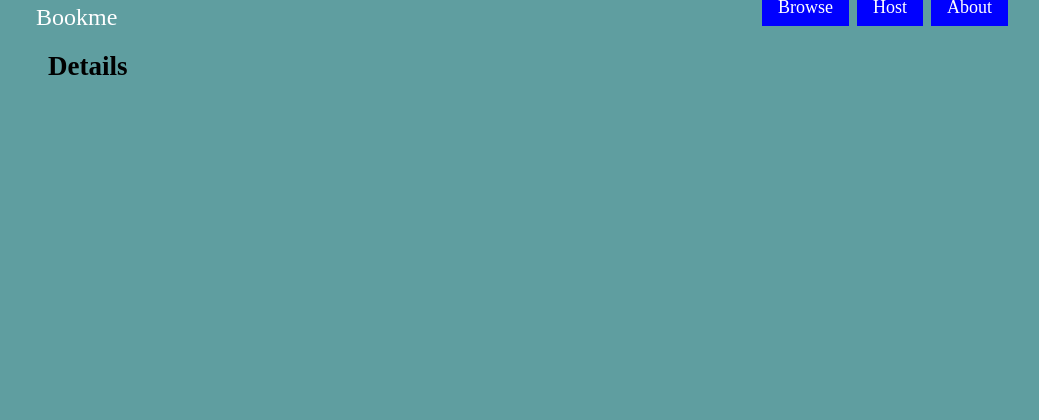
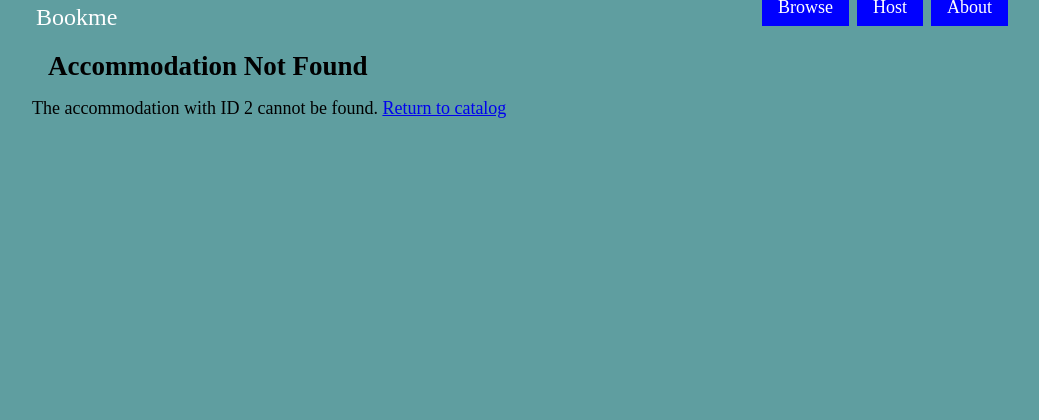
Before and after one commit to RadoslavDimchev/Bookme, a Node server app: page /catalog/2 in a window 1280 px wide. Shown: the top 420 px of the page, without its empty margins (118-1157 px from the left). Run offline with Node 20, Linux system fonts and the light colour scheme; some libraries are stand-ins or nearby versions.

Commit message:
Implemented Catalog, Details and not found rooom

```diff
--- a/controllers/catalogController.js
+++ b/controllers/catalogController.js
@@ -1,16 +1,31 @@
+const { getAll, getById } = require('../services/accommodationServise');
+
 const router = require('express').Router();
 
 
 router.get('/', (req, res) => {
+  const rooms = getAll();
   res.render('catalog', {
-    title: 'All Accommodation'
+    title: 'All Accommodation',
+    rooms
   });
 });
 
 router.get('/:id', (req, res) => {
-  res.render('details', {
-    title: 'Accommodation Details'
-  });
+  const id = req.params.id;
+  const room = getById(id);
+
+  if (room) {
+    res.render('details', {
+      title: 'Accommodation Details',
+      room
+    });
+  } else {
+    res.render('roomNotFound', {
+      title: 'Accommodation Details',
+      id
+    });
+  }
 });
 
 module.exports = router;
--- a/models/data.json
+++ b/models/data.json
@@ -0,0 +1,10 @@
+[
+  {
+    "id": "1234",
+    "name": "Room",
+    "description": "Nice view",
+    "city": "Sandanski",
+    "beds": 2,
+    "price": 100
+  }
+]
--- /dev/null
+++ b/services/accommodationServise.js
@@ -0,0 +1,30 @@
+const fs = require('fs');
+
+
+const filename = './models/data.json';
+const data = JSON.parse(fs.readFileSync(filename));
+
+async function persist() {
+  return new Promise((res, rej) => {
+    fs.writeFile(filename, JSON.stringify(data), (err) => {
+      if (err === null) {
+        res();
+      } else {
+        rej(err);
+      }
+    });
+  });
+}
+
+function getAll() {
+  return data;
+}
+
+function getById(id) {
+  return data.find(i => i.id === id);
+}
+
+module.exports = {
+  getAll,
+  getById
+};
--- a/views/catalog.hbs
+++ b/views/catalog.hbs
@@ -1,3 +1,8 @@
 <section>
   <h1>Catalog</h1>
+  <ul>
+    {{#each rooms}}
+    {{>roomCard}}
+    {{/each}}
+  </ul>
 </section>
--- a/views/details.hbs
+++ b/views/details.hbs
@@ -1,3 +1,7 @@
 <section>
-  <h1>Details</h1>
+  {{#with room}}
+    <h1>{{name}} Details</h1>
+    <p>{{description}}</p>
+    <p>Price per night: {{price}}€</p>
+  {{/with}}
 </section>
--- /dev/null
+++ b/views/partials/roomCard.hbs
@@ -0,0 +1,5 @@
+<li>
+  <strong>{{name}} - {{price}}€</strong>
+  <p>{{description}}</p>
+  <a href="/catalog/{{id}}">View</a>
+</li>
--- /dev/null
+++ b/views/roomNotFound.hbs
@@ -0,0 +1,2 @@
+<h1>Accommodation Not Found</h1>
+<p>The accommodation with ID {{id}} cannot be found. <a href="/catalog">Return to catalog</a></p>
```
